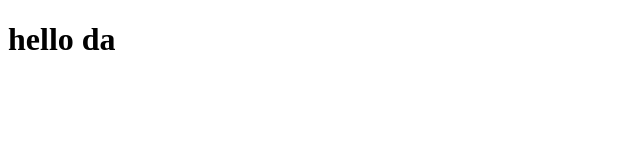
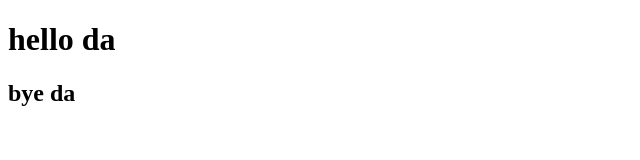
Before and after one commit to abhimanuesasidharan/Entryproject1, a plain HTML site: page INDEX.HTML in a window 1280 px wide. Shown: the whole page, without its empty margins (0-640 px from the left). Drawn offline with Linux system fonts and the light colour scheme.

Commit message:
2nd update

```diff
--- a/INDEX.HTML
+++ b/INDEX.HTML
@@ -11,5 +11,6 @@
         hello da
 
     </h1>
+    <h2> bye da</h2>
 </body>
 </html>
```
